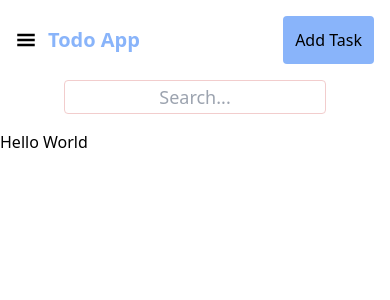
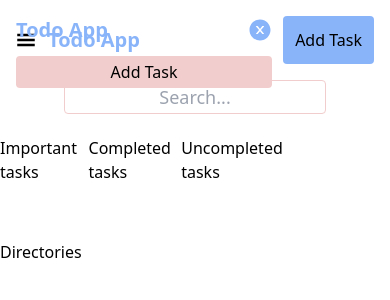
Before and after one commit to kelly-jsx/todo-app, a React (Vite) app: page / in a window 390 px wide. Shown: the top 300 px of the page. Built offline with nearby package versions, Linux system fonts and the light colour scheme; what @catppuccin/tailwindcss would draw is missing.

Commit message:
sidebar for mobile

```diff
--- a/src/App.tsx
+++ b/src/App.tsx
@@ -1,13 +1,15 @@
 import React from 'react'
 import Counter from './features/counter/Counter'
+
+// components
 import Header from './components/Header'
+import Sidebar from './components/Sidebar'
 
 function App(): JSX.Element {
   return (
-    <div className="App bg-base">
+    <div className="min-h-screen App bg-base">
       <Header />
-      <h1>Hello World</h1>
-      {/* <Counter /> */}
+      <Sidebar />
     </div>
   )
 }
--- /dev/null
+++ b/src/components/Sidebar.tsx
@@ -0,0 +1,29 @@
+import React from 'react'
+
+import { AiFillCloseCircle } from 'react-icons/ai'
+
+export default function Sidebar(): JSX.Element {
+  return (
+    <div className="absolute top-0 w-screen h-screen bg-base/90 z-100">
+      <div className="flex flex-col gap-4 pt-4 w-72 h-screen bg-mantle text-text">
+        <div className="flex flex-col gap-3 px-4">
+          <div className="flex justify-between items-center w-full">
+            <h1 className="text-xl font-bold text-primary">Todo App</h1>
+            <button className="text-2xl text-primary">
+              <AiFillCloseCircle />
+            </button>
+          </div>
+          <button className="px-3 py-1 w-full text-base capitalize rounded bg-secondary">
+            add task
+          </button>
+        </div>
+        <div className="flex mt-8 fle-col">
+          <a href="">Important tasks</a>
+          <a href="">Completed tasks</a>
+          <a href="">Uncompleted tasks</a>
+        </div>
+        <div className="mt-10">Directories</div>
+      </div>
+    </div>
+  )
+}
```
